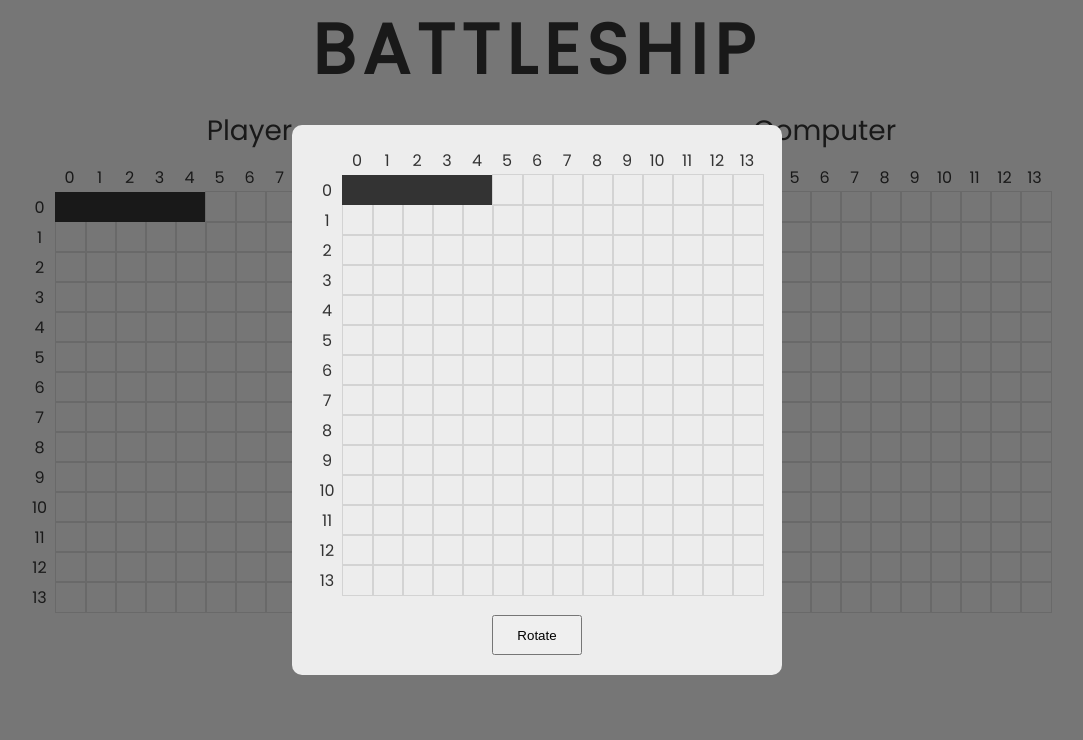
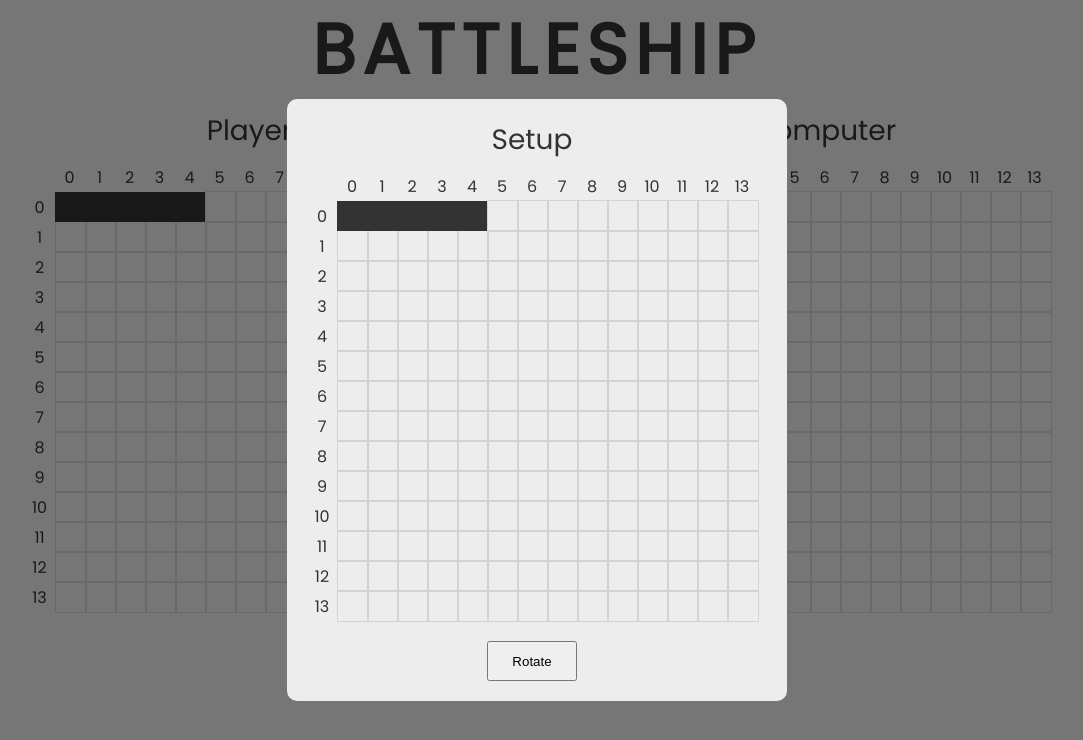
Before and after one commit to gavinslim/battleship, a website built with webpack: page dist/index.html in a window 1280 px wide. Both pictures are taken after a click on the element 461 px from the left and 190 px from the top of the page. Shown: the whole page, without its empty margins (103-1186 px from the left). Built offline with nearby package versions, Linux system fonts and the light colour scheme.

Commit message:
Change naming of setup grid

```diff
--- a/src/modules/UI.js
+++ b/src/modules/UI.js
@@ -80,43 +80,45 @@ function loadMain() {
 function loadStartPage() {
   // Create overlay
   const overlay = document.createElement('div');
-  overlay.setAttribute('id', 'start-overlay');
+  overlay.setAttribute('id', 'setup-overlay');
   overlay.classList.add('active');
   content.appendChild(overlay);
 
   // Create start page to place ships
-  const start = document.createElement('div');
-  start.setAttribute('id', 'start');
-  start.classList.add('active');
+  const setup = document.createElement('div');
+  setup.setAttribute('id', 'setup');
+  setup.classList.add('active');
 
   // Add grid
-  start.appendChild(generateGrid('', 'start-grid'));
+  setup.appendChild(generateGrid('Setup', 'setup-grid'));
 
   // Add rotate button
   const button = document.createElement('button');
   button.classList.add('button');
   button.setAttribute('id', 'rotate-btn');
   button.textContent = 'Rotate';
-  start.appendChild(button);
+  setup.appendChild(button);
 
-  content.appendChild(start);
+  content.appendChild(setup);
 }
 // Ending overlay for announcing winner
 function loadEndPage() {
+  // Overlay
   const overlay = document.createElement('div');
   overlay.setAttribute('id', 'end-overlay');
-  // overlay.classList.add('active');
   content.appendChild(overlay);
 
+  // Result element
   const end = document.createElement('div');
   end.setAttribute('id', 'end');
-  // end.classList.add('active');
 
+  // Ending message in result element
   const message = document.createElement('div');
   message.setAttribute('id', 'message');
   message.textContent = 'YOU WIN!';
   end.appendChild(message);
 
+  // Rotating button
   const button = document.createElement('button');
   button.classList.add('button');
   button.setAttribute('id', 'reset-btn');
--- a/src/modules/features.js
+++ b/src/modules/features.js
@@ -28,7 +28,6 @@ let smartMove = false;
 // Game Phase
 // ==========
 function displayWinPage() {
-  console.log('You win!');
   const message = document.querySelector('#message');
   message.textContent = 'YOU WIN!';
 
@@ -36,7 +35,6 @@ function displayWinPage() {
 }
 
 function displayLossPage() {
-  console.log('You loss!');
   const message = document.querySelector('#message');
   message.textContent = 'YOU LOSE!';
 
@@ -111,9 +109,8 @@ function startGame() {
 // ==========
 // Setup Game
 // ==========
-// Display ship on starting grid
+// Display ship on setup grid
 function displayShip() {
-  // console.log(global.shipyard.length);
   if (global.shipyard.length === 0) { return; }
   const position = getCubePosition(this);
 
@@ -131,7 +128,7 @@ function displayShip() {
       : document.querySelectorAll(`div[data-key="x${position.x}-y${position.y + i}"]`);
 
     cubes.forEach((cube) => {
-      if (cube.parentNode.getAttribute('id') === 'start-grid') {
+      if (cube.parentNode.getAttribute('id') === 'setup-grid') {
         cube.classList.add('highlight');
       }
     });
@@ -173,7 +170,7 @@ function placeShips() {
   const currentShip = global.shipyard[global.shipyard.length - 1];
   const position = getCubePosition(this);
 
-  // Ignore placement if conflicts with existing ships
+  // Ignore placement if conflicting with existing ships
   const isConflicted = playerBoard.isConflict(
     position.x,
     position.y,
@@ -182,14 +179,15 @@ function placeShips() {
   );
   if (isConflicted) return;
 
-  // Highlight cube on starting grid
+  // Place ship on player grid
   for (let i = 0; i < currentShip.length; i += 1) {
     const cubes = currentShip.horizontal
       ? document.querySelectorAll(`div[data-key="x${position.x + i}-y${position.y}"]`)
       : document.querySelectorAll(`div[data-key="x${position.x}-y${position.y + i}"]`);
 
     cubes.forEach((cube) => {
-      if (cube.parentNode.getAttribute('id') !== 'computer-grid') {
+      const grid = cube.parentNode.getAttribute('id');
+      if (grid === 'player-grid' || grid === 'setup-grid') {
         cube.classList.add('placed');
       }
     });
@@ -219,7 +217,7 @@ function placeShips() {
 
   // Remove UI once all Player ships are placed
   if (global.shipyard.length === 0) {
-    overlay.removeStartOverlay();
+    overlay.removeSetupOverlay();
   }
 }
 
@@ -263,7 +261,7 @@ function clearGrid(id) {
 function activateResetBtn() {
   const reset = document.querySelector('#reset-btn');
   reset.addEventListener('click', () => {
-    clearGrid('start-grid');
+    clearGrid('setup-grid');
     clearGrid('computer-grid');
     clearGrid('player-grid');
     global.resetShipYard();
@@ -273,16 +271,16 @@ function activateResetBtn() {
     smartMove = false;
 
     overlay.removeEndOverlay();
-    overlay.displayStartOverlay();
+    overlay.displaySetupOverlay();
   });
 }
 
-// Add start functions for initial ship placement
+// Add setup functions for initial ship placement
 function setupGame() {
   activateRotateBtn();
   activateResetBtn();
 
-  const grid = document.querySelector('#start-grid');
+  const grid = document.querySelector('#setup-grid');
   const cubes = grid.childNodes;
   cubes.forEach((cube) => {
     if (!(cube.classList.contains('label'))) {
--- a/src/modules/features/overlay.js
+++ b/src/modules/features/overlay.js
@@ -1,15 +1,15 @@
-function displayStartOverlay() {
-  const overlay = document.querySelector('#start-overlay');
-  const start = document.querySelector('#start');
+function displaySetupOverlay() {
+  const overlay = document.querySelector('#setup-overlay');
+  const setup = document.querySelector('#setup');
   overlay.classList.add('active');
-  start.classList.add('active');
+  setup.classList.add('active');
 }
 
-function removeStartOverlay() {
-  const overlay = document.querySelector('#start-overlay');
-  const start = document.querySelector('#start');
+function removeSetupOverlay() {
+  const overlay = document.querySelector('#setup-overlay');
+  const setup = document.querySelector('#setup');
   overlay.classList.remove('active');
-  start.classList.remove('active');
+  setup.classList.remove('active');
 }
 
 function displayEndOverlay() {
@@ -27,8 +27,8 @@ function removeEndOverlay() {
 }
 
 module.exports = {
-  displayStartOverlay,
-  removeStartOverlay,
+  displaySetupOverlay,
+  removeSetupOverlay,
   displayEndOverlay,
   removeEndOverlay,
 };
--- a/src/style.css
+++ b/src/style.css
@@ -14,7 +14,6 @@ body {
 }
 
 #header {
-  /* border: 1px solid blue; */
   display: flex;
   justify-content: center;
   align-items: center;
@@ -25,14 +24,11 @@ body {
 }
 
 #main {
-  /* height: 100vh;  */
   position: relative;
 }
 
 #grid-page {
-  /* border: 1px solid black; */
   display: flex;
-
   justify-content: center;
   align-items: center;
   gap: 125px;
@@ -94,7 +90,7 @@ body {
   align-items: center;
 }
 
-#start-overlay, #end-overlay {
+#setup-overlay, #end-overlay {
   position: fixed;
   opacity: 0;
   top: 0;
@@ -106,12 +102,12 @@ body {
   z-index: 2;
 }
 
-#start-overlay.active, #end-overlay.active {
+#setup-overlay.active, #end-overlay.active {
   opacity: 1;
   pointer-events: all;
 }
 
-#start {
+#setup {
   position: fixed;
   top: 50%;
   left: 50%;
@@ -120,6 +116,7 @@ body {
   background-color: var(--background-grey);
 
   padding: 20px;
+  padding-right: 30px;
   max-width: 80%;
   border-radius: 10px;
 
@@ -131,14 +128,22 @@ body {
   cursor: pointer;
 }
 
-#start.active {
+#setup.active {
   transform: translate(-50%, -50%) scale(1);
 }
+
+#setup .grid-container {
+  display: flex;
+  flex-direction: column;
+  justify-content: center;
+  align-items: center;
+  gap: 10px;
+}
+
 
 .button {
   width: 90px;
   height: 40px;
-  /* background-color: #lightgrey; */
 }
 
 
@@ -165,6 +170,6 @@ body {
   cursor: pointer;
 }
 
-#start.active, #end.active {
+#setup.active, #end.active {
   transform: translate(-50%, -50%) scale(1);
 }
```
